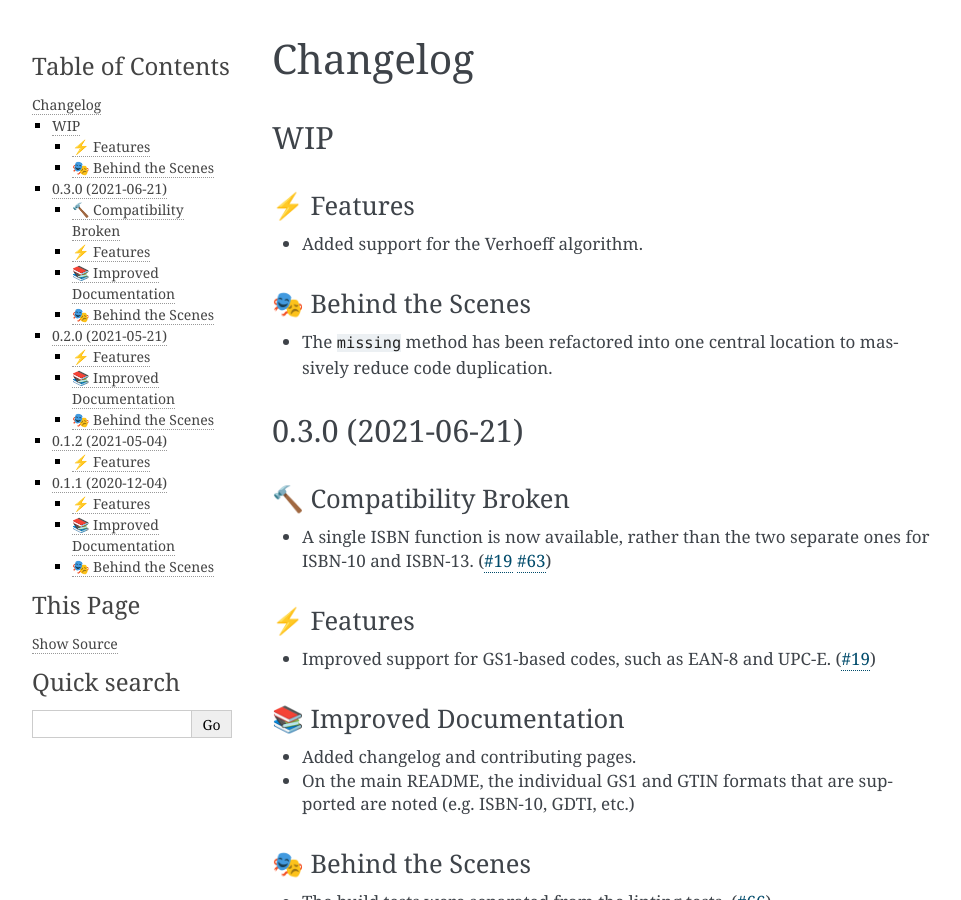
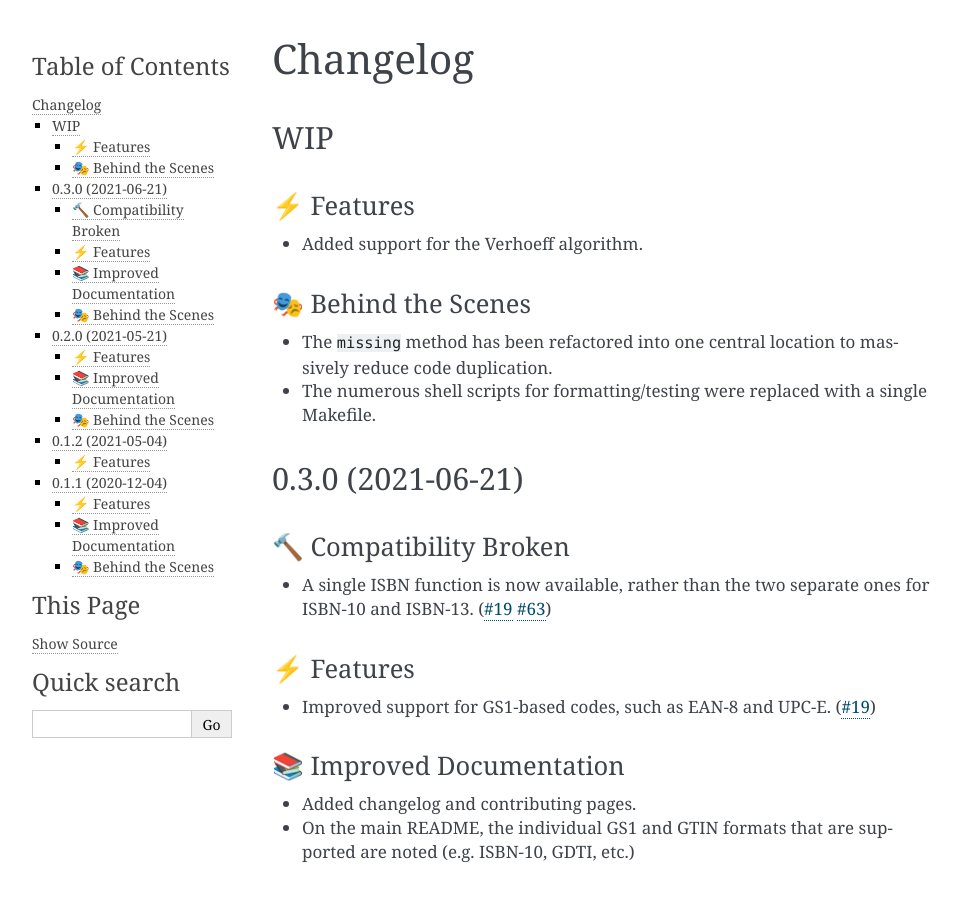
Before and after one commit to harens/checkdigit, a Sphinx documentation site: the page built from docs/source/changelog.rst, in a window 1280 px wide and 900 px high. Shown: the whole window, without its empty margins (148-1109 px from the left). Built offline with Sphinx 7.4.7, drawn with Linux system fonts in a browser that asks for light colours.

Commit message:
Refactor Makefile
Remove the need for any 'private' methods

```diff
--- a/docs/source/changelog.rst
+++ b/docs/source/changelog.rst
@@ -13,6 +13,7 @@ WIP
 ---------------------
 
 - The :code:`missing` method has been refactored into one central location to massively reduce code duplication.
+- The numerous shell scripts for formatting/testing were replaced with a single Makefile.
 
 0.3.0 (2021-06-21)
 ===================
```
Also changed, not shown: 2 other files.
